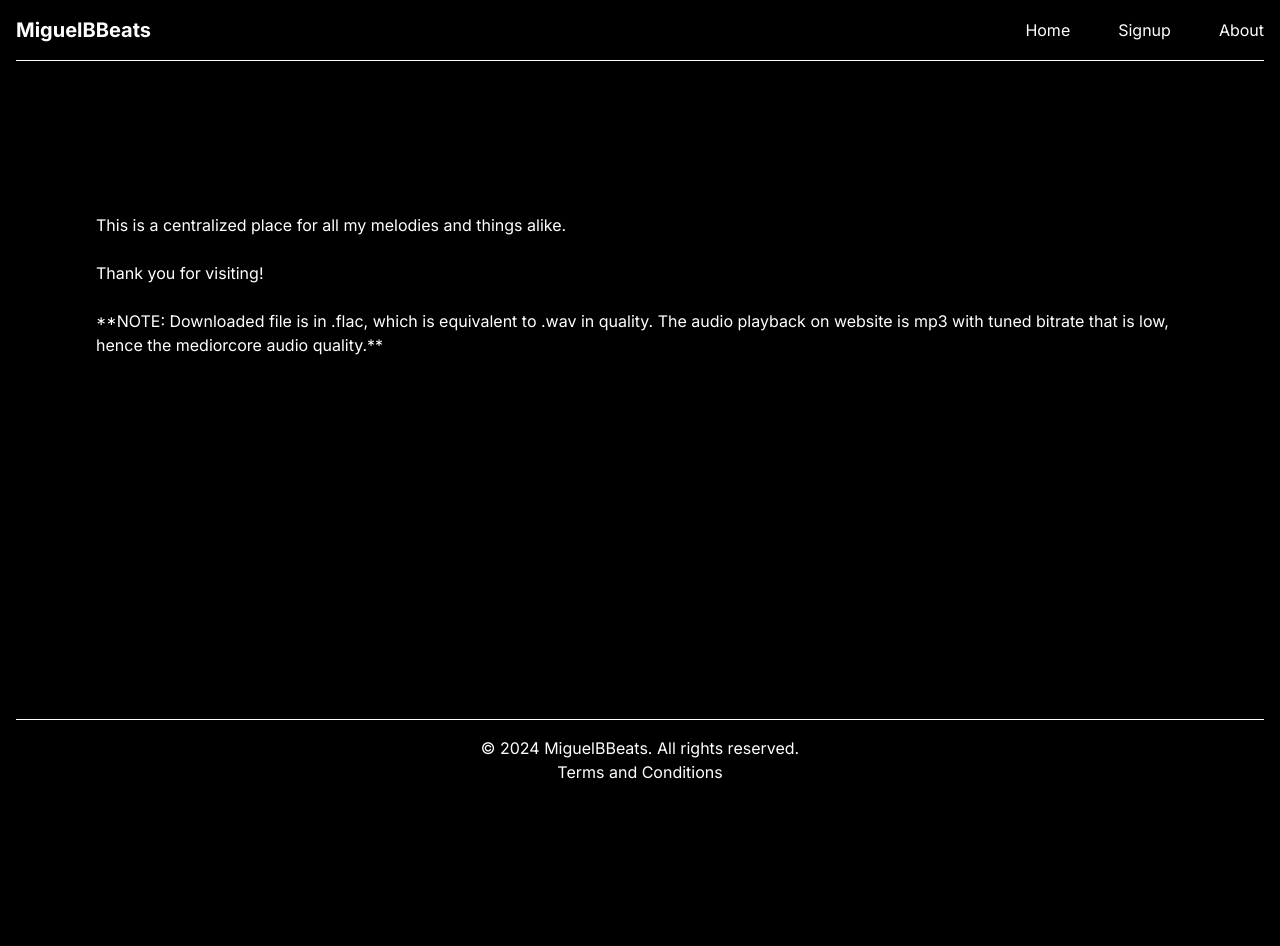
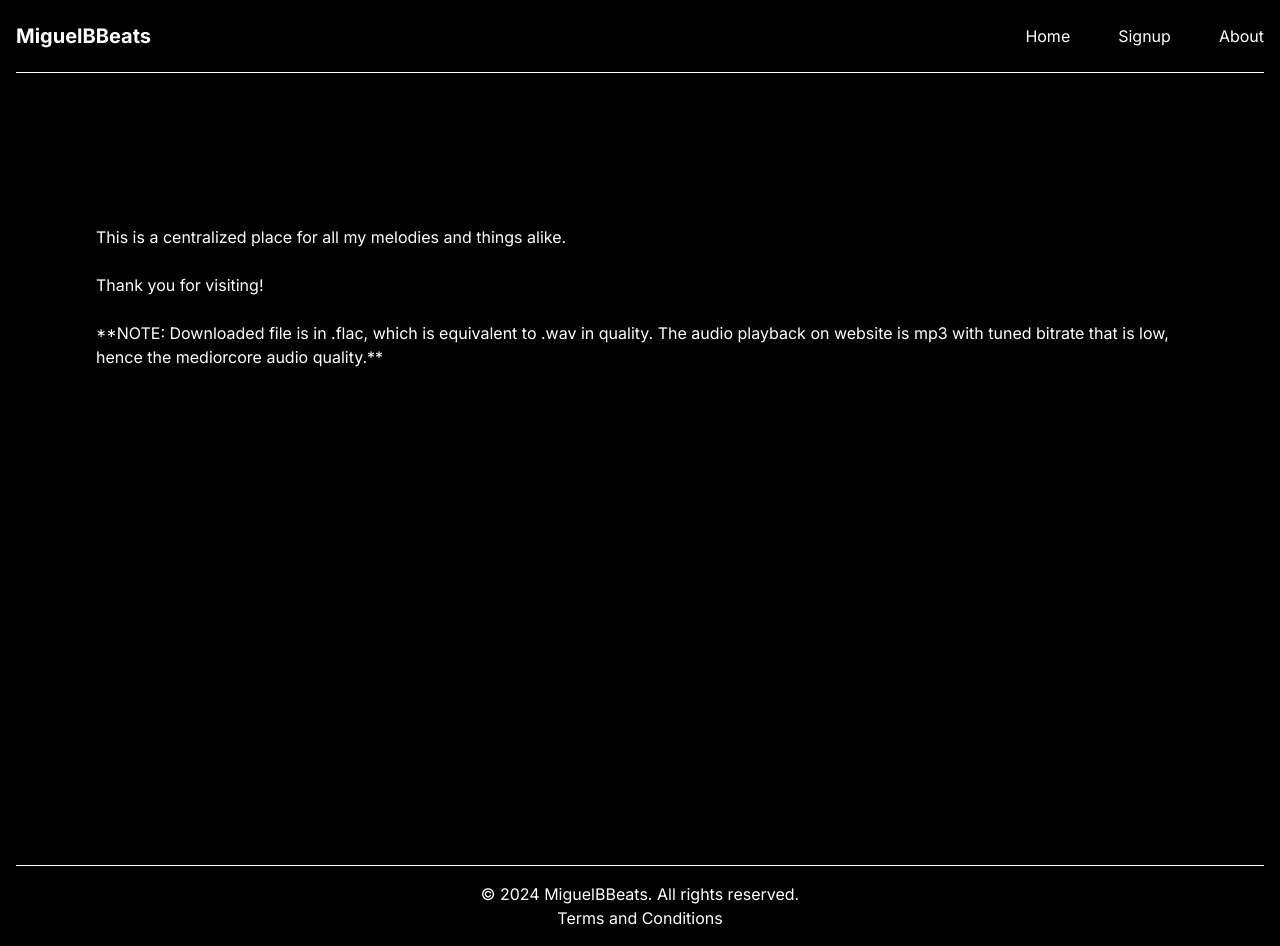
Before and after one commit to LeoMiguelB/tracks_nd_melodies, a Next.js app: page /about in a window 1280 px wide. Before the commit the page ends 800 px from the top, so only its background shows below. Built offline with nearby package versions, Linux system fonts and the light colour scheme.

Commit message:
pages responsive, was easy since styles were minimall...

```diff
--- a/src/app/about/page.tsx
+++ b/src/app/about/page.tsx
@@ -4,7 +4,7 @@
 
 export default async function Page()  {
   return (
-    <main className="flex flex-col items-center justify-between pt-10">
+    <main className="flex flex-col items-center justify-between pt-10 h-[660px] sm:h-[760px]">
       <div className="p-24">
         <p>This is a centralized place for all my melodies and things alike.</p>
         <br/>
--- a/src/app/page.tsx
+++ b/src/app/page.tsx
@@ -19,7 +19,7 @@ export default async function Home()  {
   const songs = error ? null : data
 
   return (
-    <main className="flex flex-col items-center justify-between pt-10">
+    <main className="flex flex-col items-center justify-between pt-10 w-full h-[660px] sm:h-[760px]">
       <TrackSections songs={songs} />
     </main>
   );
--- a/src/app/signup/components/Form.tsx
+++ b/src/app/signup/components/Form.tsx
@@ -12,7 +12,7 @@ export default function Form() {
   const emailErrors = findErrors("email", state.errors);
 
   return (
-    <form action={formAction} className="w-full max-w-sm">
+    <form action={formAction} className="w-[80%] sm:w-full max-w-sm">
       <h1 className="font-bold py-8">Get Notified When There Is a New Upload.</h1>
       <div className="mb-4">
         <label htmlFor="email" className="block text-white text-sm font-bold mb-2">
--- a/src/app/signup/page.tsx
+++ b/src/app/signup/page.tsx
@@ -2,7 +2,7 @@
 import Form from './components/Form'
 export default async function Page()  {
   return (
-    <main className="flex flex-col items-center justify-between pt-10">
+    <main className="flex flex-col items-center justify-between pt-10 h-[660px] sm:h-[760px]">
       <Form />
     </main>
   );
--- a/src/components/AudioPlayer.tsx
+++ b/src/components/AudioPlayer.tsx
@@ -65,7 +65,7 @@ export default function AudioPlayer({
 
 
   return (
-    <div className="bg-[foreground] text-slate-400 p-3 relative">
+    <div className="bg-[foreground] text-slate-400 p-4">
       {currentSong && (
         <audio
           // must include key in order re-render audio elem
--- a/src/components/AudioProgressBar.tsx
+++ b/src/components/AudioProgressBar.tsx
@@ -20,11 +20,11 @@ export default function AudioProgressBar(props: AudioProgressBarProps) {
   };
 
   return (
-    <div className="absolute h-1 -top-[4px] left-0 right-0 group">
+    <div className="h-6">
       <input
         type="range"
         name="progress"
-        className={`progress-bar absolute inset-0 w-full m-0 h-full appearance-none cursor-pointer bg-gray-700 accent-[background] group-hover:h-2 transition-all`}
+        className={`w-full m-0 cursor-pointer bg-gray-700 accent-[background]`}
         style={progressStyles}
         min={0}
         max={duration}
--- a/src/components/Footer.tsx
+++ b/src/components/Footer.tsx
@@ -2,7 +2,7 @@ import Link from 'next/link';
 
 const Footer = () => {
   return (
-    <footer className="w-full bg-black fixed text-white p-4 mt-auto left-0 bottom-0">
+    <footer className="w-full bg-black text-white p-4">
       <div className="w-full h-px bg-white mb-4"></div>
       <div className="container mx-auto flex justify-center flex-col items-center">
         <div>&copy; 2024 MiguelBBeats. All rights reserved.</div>
--- a/src/components/Navbar.tsx
+++ b/src/components/Navbar.tsx
@@ -1,14 +1,35 @@
+'use client'
+
+import React, { useState } from 'react';
 import Link from 'next/link';
+import { Menu } from 'lucide-react';
 
 const Navbar = () => {
+  const [isMenuOpen, setIsMenuOpen] = useState(false);
+
+  const toggleMenu = () => {
+    setIsMenuOpen(!isMenuOpen);
+  };
+
   return (
     <nav className="w-full bg-black text-white p-4">
       <div className="container mx-auto flex justify-between items-center">
         <div className="text-xl font-bold">MiguelBBeats</div>
-        <ul className="flex space-x-4 gap-8">
-          <li><Link href="/" className="hover:text-gray-300">Home</Link></li>
-          <li><Link href="/signup" className="hover:text-gray-300">Signup</Link></li>
-          <li><Link href="/about" className="hover:text-gray-300">About</Link></li>
+        <div className="lg:hidden">
+          <button onClick={toggleMenu} className="focus:outline-none">
+            <Menu size={24} />
+          </button>
+        </div>
+        <ul className={`lg:flex lg:space-x-4 lg:gap-8 ${isMenuOpen ? 'block' : 'hidden'} absolute lg:relative top-16 lg:top-0 left-0 lg:left-auto w-full lg:w-auto bg-black lg:bg-transparent p-4 lg:p-0`}>
+          <li>
+              <Link onClick={() => setIsMenuOpen(false)} href="/" className="block py-2 hover:text-gray-300">Home</Link>
+          </li>
+          <li>
+            <Link onClick={() => setIsMenuOpen(false)} href="/signup" className="block py-2 hover:text-gray-300">Signup</Link>
+          </li>
+          <li>
+            <Link onClick={() => setIsMenuOpen(false)} href="/about" className="block py-2 hover:text-gray-300">About</Link>
+          </li>
         </ul>
       </div>
       <div className="w-full h-px bg-white mt-4"></div>
--- a/src/components/Playlist.tsx
+++ b/src/components/Playlist.tsx
@@ -4,7 +4,6 @@ import * as React from 'react'
 import { MusicContext } from '@/contexts/MusicProvider';
 import { MdPause, MdPlayArrow } from "react-icons/md";
 import { IoMdDownload } from "react-icons/io";
-import Link from 'next/link';
 
 interface PlaylistProps {
     songs: Array<any>
@@ -16,11 +15,11 @@ export default function Playlist({ songs }: PlaylistProps) {
   console.log(currentSongIndex)
 
   return (
-    <div className="w-full max-w-md mx-auto h-[420px] text-white overflow-x-auto">
-      <table className="w-full border-collapse">
+    <div className="w-full max-w-md mx-auto h-[450px] md:h-[500px] text-white overflow-x-auto">
+      <table className="w-full sm:w-full border-collapse">
         <thead>
           <tr className="text-sm font-medium">
-            <th className="py-2 px-4 text-left">No.</th>
+            <th className="hidden sm:block py-2 px-4 text-left">No.</th>
             <th className="py-2 px-4 text-left">Title</th>
             <th className="py-2 px-4 text-left">Key</th>
             <th className="py-2 px-4 text-right">BPM</th>
@@ -28,12 +27,12 @@ export default function Playlist({ songs }: PlaylistProps) {
         </thead>
         <tbody className="divide-y divide-gray-700">
           {songs && songs.map((song, index) => (
-            <tr key={index} className="hover:bg-gray-800 transition-colors">
-              <td className="py-3 px-4 font-medium">{index + 1 < 10 ? '0' + (index + 1) : index + 1}</td>
-              <td className="py-3 px-4 font-medium truncate">{song.title}</td>
-              <td className="py-3 px-4 text-sm">{song.key}</td>
-              <td className="py-3 px-4 text-sm text-gray-400 text-right">{song.bpm}</td>
-              <td className="py-3 px-2 text-center">
+            <tr onClick={() => setCurrentSongIndex(index)} key={index} className="hover:bg-gray-800 transition-colors hover:cursor-pointer">
+              <td className="hidden sm:block py-6 px-4 font-medium">{index + 1 < 10 ? '0' + (index + 1) : index + 1}</td>
+              <td className="py-6 px-4 font-medium truncate">{song.title}</td>
+              <td className="py-6 px-4 text-sm">{song.key}</td>
+              <td className="py-6 px-4 text-sm text-gray-400 text-right">{song.bpm}</td>
+              <td className="py-6 px-2 text-center">
                 <button
                   onClick={() => window.open(song.dl, '_blank')}
                   className="p-2 hover:bg-gray-700 rounded transition-colors"
@@ -44,7 +43,7 @@ export default function Playlist({ songs }: PlaylistProps) {
               </td>
               <td className="py-3 px-2 text-center">
                 <button
-                  onClick={() => togglePlayPause(index)}
+                  onClick={() => togglePlayPause()}
                   className="p-2 hover:bg-gray-700 rounded transition-colors"
                   aria-label={index === currentSongIndex && isPlaying ? "Pause song" : "Play song"}
                 >
@@ -60,6 +59,7 @@ export default function Playlist({ songs }: PlaylistProps) {
         </tbody>
       </table>
       </div>
+
     // <ul className="pb-20 pt-8 h-[600px] border-white border-opacity-30  border-2 p-4">
     //   {songs && songs.map((song, index) => (
     //     <li key={song.title} className="mb-1">
--- a/src/components/TrackSections.tsx
+++ b/src/components/TrackSections.tsx
@@ -20,7 +20,7 @@ export default function({ songs }: any) {
     <MusicProvider>
         {
         songs && (
-            <div className="">
+            <div className="lg:w-1/2 md:w-full w-full">
                 <Playlist songs={duplicates} />
                 <AudioPlayer songs={duplicates} songCount={duplicates ? duplicates.length : 0} />
             </div>
--- a/src/contexts/MusicProvider.tsx
+++ b/src/contexts/MusicProvider.tsx
@@ -42,6 +42,9 @@ export default function MusicProvider({ children }: MusicProviderProps): ReactEl
   const [currentSongIndex, setCurrentSongIndex] = React.useState(-1);
 
   const togglePlayPause = (): void => {
+
+    console.log("toggling")
+
     if (audioRef.current) {
       if (isPlaying) {
         audioRef.current.pause();
```
